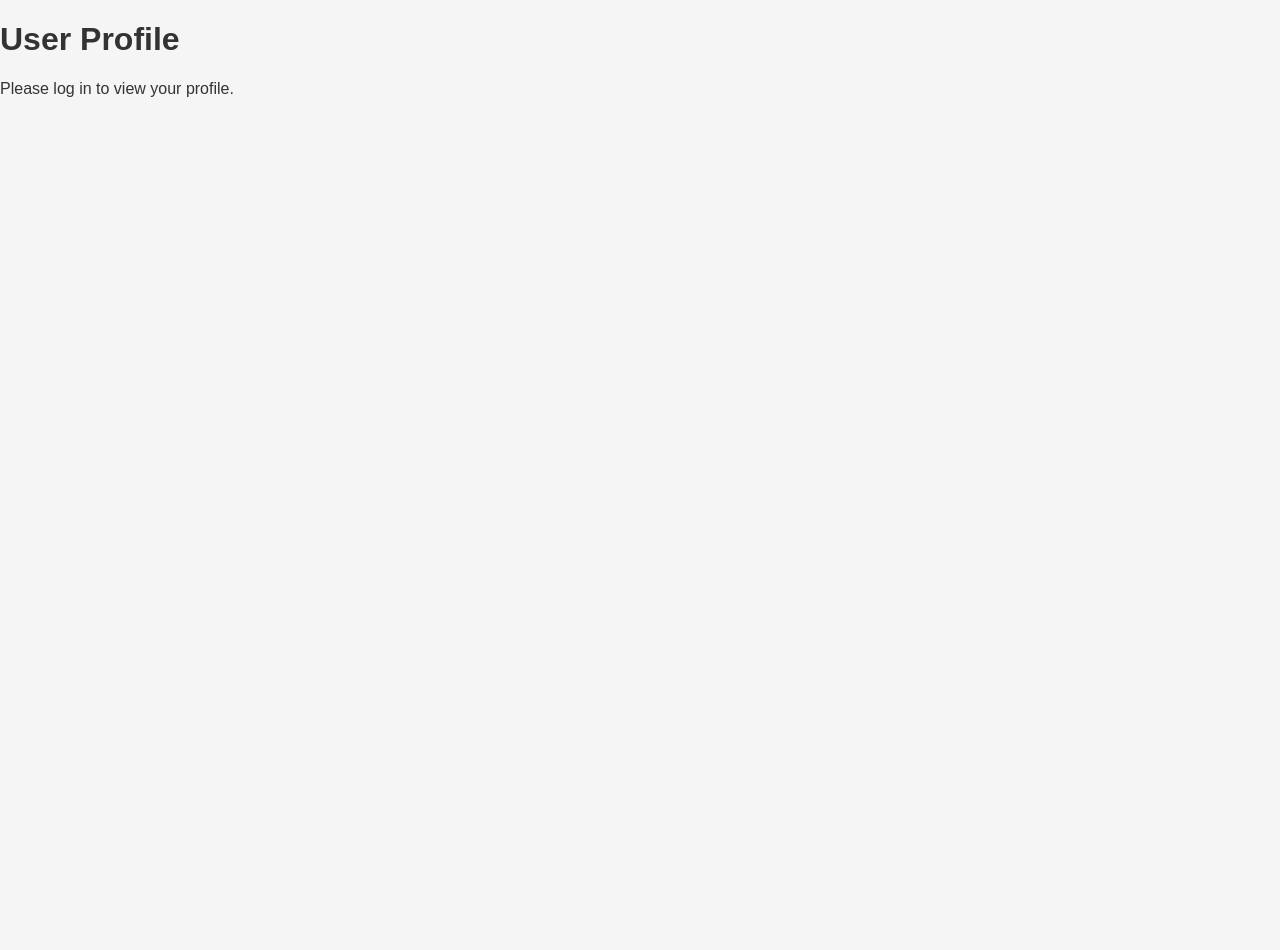
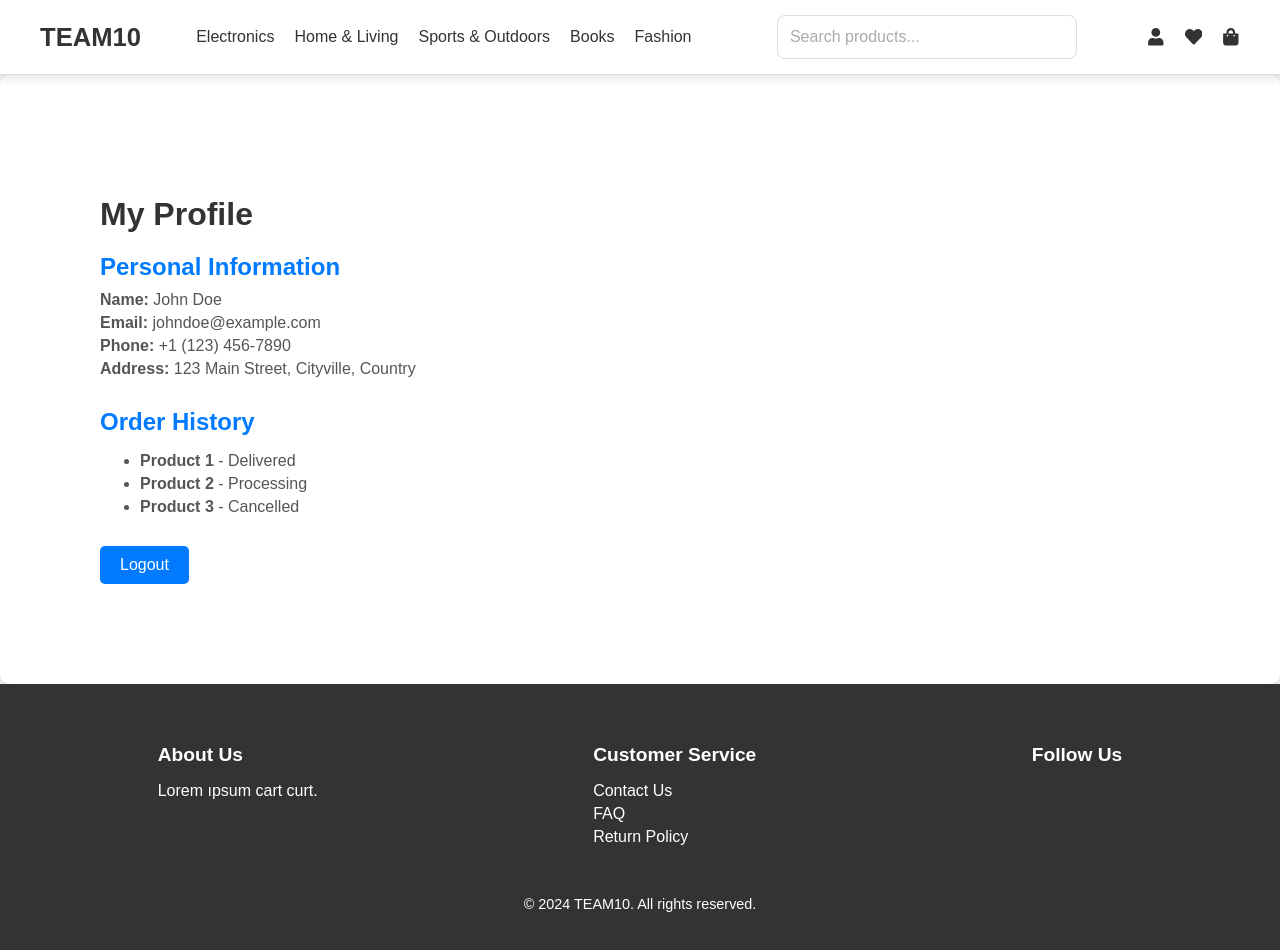
Before and after one commit to selimbogurcu/team-10-front, a React (Create React App) app: page /profile in a window 1280 px wide. Shown: the top 950 px of the page. Before the commit the page ends 800 px from the top, so only its background shows below. Built offline with nearby package versions, Linux system fonts and the light colour scheme.

Commit message:
user profile
user profile

```diff
--- /dev/null
+++ b/src/assets/styles/userProfile.css
@@ -0,0 +1,48 @@
+.user-profile-page {
+    max-width: 100%;
+    margin: 0 auto;
+}
+
+.user-profile-container {
+    background-color: #fff;
+    padding: 100px;
+    border-radius: 10px;
+    box-shadow: 0 4px 8px rgba(0, 0, 0, 0.1);
+}
+
+.profile-title {
+    font-size: 2rem;
+    margin-bottom: 20px;
+    color: #333;
+}
+
+.profile-details, .order-history {
+    margin-bottom: 30px;
+}
+
+.profile-details h2, .order-history h2 {
+    font-size: 1.5rem;
+    color: #007bff;
+    margin-bottom: 10px;
+}
+
+.profile-details p, .order-history li {
+    font-size: 1rem;
+    color: #555;
+    margin: 5px 0;
+}
+
+.logout-button {
+    background-color: #007bff;
+    color: #fff;
+    padding: 10px 20px;
+    border: none;
+    border-radius: 5px;
+    font-size: 1rem;
+    cursor: pointer;
+    transition: background-color 0.3s ease;
+}
+
+.logout-button:hover {
+    background-color: #0056b3;
+}
--- a/src/components/Navbar.js
+++ b/src/components/Navbar.js
@@ -10,7 +10,7 @@ const Navbar = () => {
     const [isCartDropdownOpen, setIsCartDropdownOpen] = useState(false);
     const navigate = useNavigate();
     const cartDropdownRef = useRef(null);
-    const { token } = useAuth(); // AuthContext'ten token alın
+    const { token, user } = useAuth();
 
     const toggleUserModal = () => setIsUserModalOpen(!isUserModalOpen);
     const toggleCartDropdown = () => setIsCartDropdownOpen(!isCartDropdownOpen);
@@ -43,6 +43,7 @@ const Navbar = () => {
                 </div>
                 <div className="nav-icons">
                     <FaUser className="icon" onClick={handleUserIconClick} />
+                    {user && <span className="username">{user.name}</span>} {/* Kullanıcı adı */}
                     <FaHeart className="icon" />
                     <FaShoppingBag className="icon" onClick={toggleCartDropdown} />
                 </div>
--- a/src/components/UserModal.js
+++ b/src/components/UserModal.js
@@ -54,7 +54,7 @@ const UserModal = ({ onClose }) => {
 
             if (response.ok) {
                 alert(isLogin ? 'Login successful!' : 'Registration successful!');
-                login(data.token); // AuthContext'e token gönder
+                login(data.token, { name: data.name });
                 handleClose();
             } else {
                 alert(data.error || 'An error occurred');
--- a/src/contexts/AuthContexts.js
+++ b/src/contexts/AuthContexts.js
@@ -3,23 +3,29 @@ import React, { createContext, useContext, useState } from "react";
 const AuthContext = createContext();
 
 const AuthProvider = ({ children }) => {
-    const [token, setToken] = useState(null);
+    const [token, setToken] = useState(null); // Token bilgisi
+    const [user, setUser] = useState(null);   // Kullanıcı bilgisi (ör. isim)
 
-    const login = (newToken) => {
-        setToken(newToken);
+    // Login fonksiyonu
+    const login = (newToken, userData) => {
+        setToken(newToken);    // Token'i kaydet
+        setUser(userData);     // Kullanıcı bilgilerini kaydet
     };
 
+    // Logout fonksiyonu
     const logout = () => {
-        setToken(null);
+        setToken(null);        // Token'i temizle
+        setUser(null);         // Kullanıcı bilgilerini temizle
     };
 
     return (
-        <AuthContext.Provider value={{ token, login, logout }}>
+        <AuthContext.Provider value={{ token, user, login, logout }}>
             {children}
         </AuthContext.Provider>
     );
 };
 
+// AuthContext'i kullanmak için hook
 export const useAuth = () => {
     return useContext(AuthContext);
 };
--- a/src/pages/UserProfile.js
+++ b/src/pages/UserProfile.js
@@ -1,20 +1,53 @@
 import React from 'react';
+import Navbar from '../components/Navbar';
+import Footer from '../components/Footer';
+import '../assets/styles/userProfile.css';
 import { useAuth } from '../contexts/AuthContexts';
 
 const UserProfile = () => {
     const { token, logout } = useAuth(); // AuthContext'ten token ve logout alın
 
+    const user = {
+        name: "John Doe",
+        email: "johndoe@example.com",
+        phone: "+1 (123) 456-7890",
+        address: "123 Main Street, Cityville, Country",
+        orders: [
+            { id: 1, product: "Product 1", status: "Delivered" },
+            { id: 2, product: "Product 2", status: "Processing" },
+            { id: 3, product: "Product 3", status: "Cancelled" },
+        ],
+    };
+
+    const handleLogout = () => {
+        console.log("User logged out");
+    };
+
     return (
-        <div>
-            <h1>User Profile</h1>
-            {token ? (
-                <div>
-                    <p>Welcome! Your token: {token}</p>
-                    <button onClick={logout}>Logout</button>
+        <div className="user-profile-page">
+            <Navbar />
+            <div className="user-profile-container">
+                <h1 className="profile-title">My Profile</h1>
+                <div className="profile-details">
+                    <h2>Personal Information</h2>
+                    <p><strong>Name:</strong> {user.name}</p>
+                    <p><strong>Email:</strong> {user.email}</p>
+                    <p><strong>Phone:</strong> {user.phone}</p>
+                    <p><strong>Address:</strong> {user.address}</p>
                 </div>
-            ) : (
-                <p>Please log in to view your profile.</p>
-            )}
+                <div className="order-history">
+                    <h2>Order History</h2>
+                    <ul>
+                        {user.orders.map((order) => (
+                            <li key={order.id}>
+                                <strong>{order.product}</strong> - {order.status}
+                            </li>
+                        ))}
+                    </ul>
+                </div>
+                <button className="logout-button" onClick={handleLogout}>Logout</button>
+            </div>
+            <Footer />
         </div>
     );
 };
```
